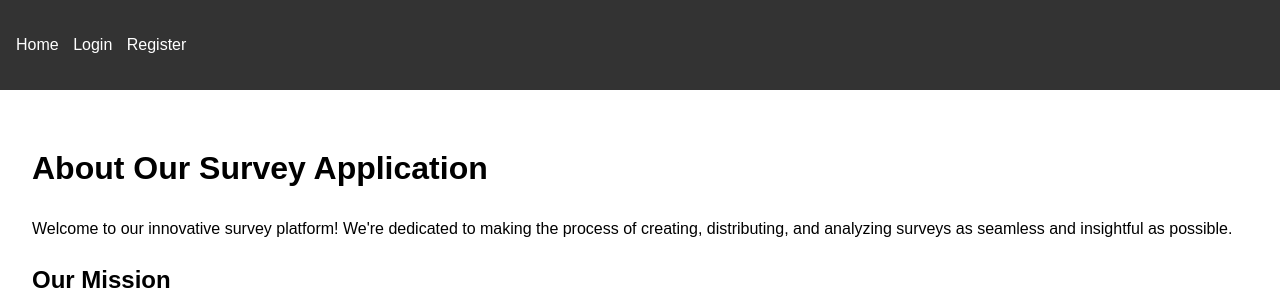
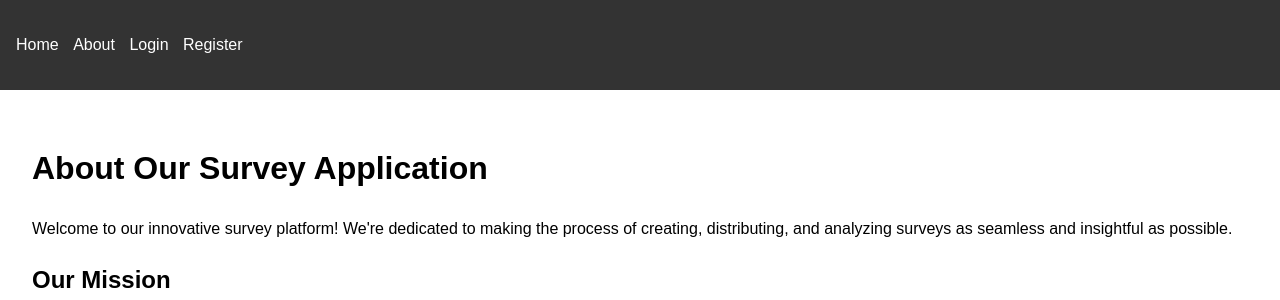
Before and after one commit to 094459/q-developer-workshop-demo-code, a Flask app: page /about in a window 1280 px wide. Shown: the top 300 px of the page. Run offline with Flask 3, Linux system fonts and the light colour scheme.

Commit message:
add navigation link

```diff
--- a/templates/base.html
+++ b/templates/base.html
@@ -1,6 +1,5 @@
 <!DOCTYPE html>
 <html lang="en">
-<head>
     <meta charset="UTF-8">
     <meta name="viewport" content="width=device-width, initial-scale=1.0">
     <title>{% block title %}Customer Feedback App{% endblock %}</title>
@@ -11,6 +10,7 @@
         <nav>
             <ul>
                 <li><a href="{{ url_for('index') }}">Home</a></li>
+                <li><a href="{{ url_for('about') }}">About</a></li>
                 {% if current_user.is_authenticated %}
                     <li><a href="{{ url_for('create_survey') }}">Create Survey</a></li>
                     <li><a href="{{ url_for('logout') }}">Logout</a></li>
```
